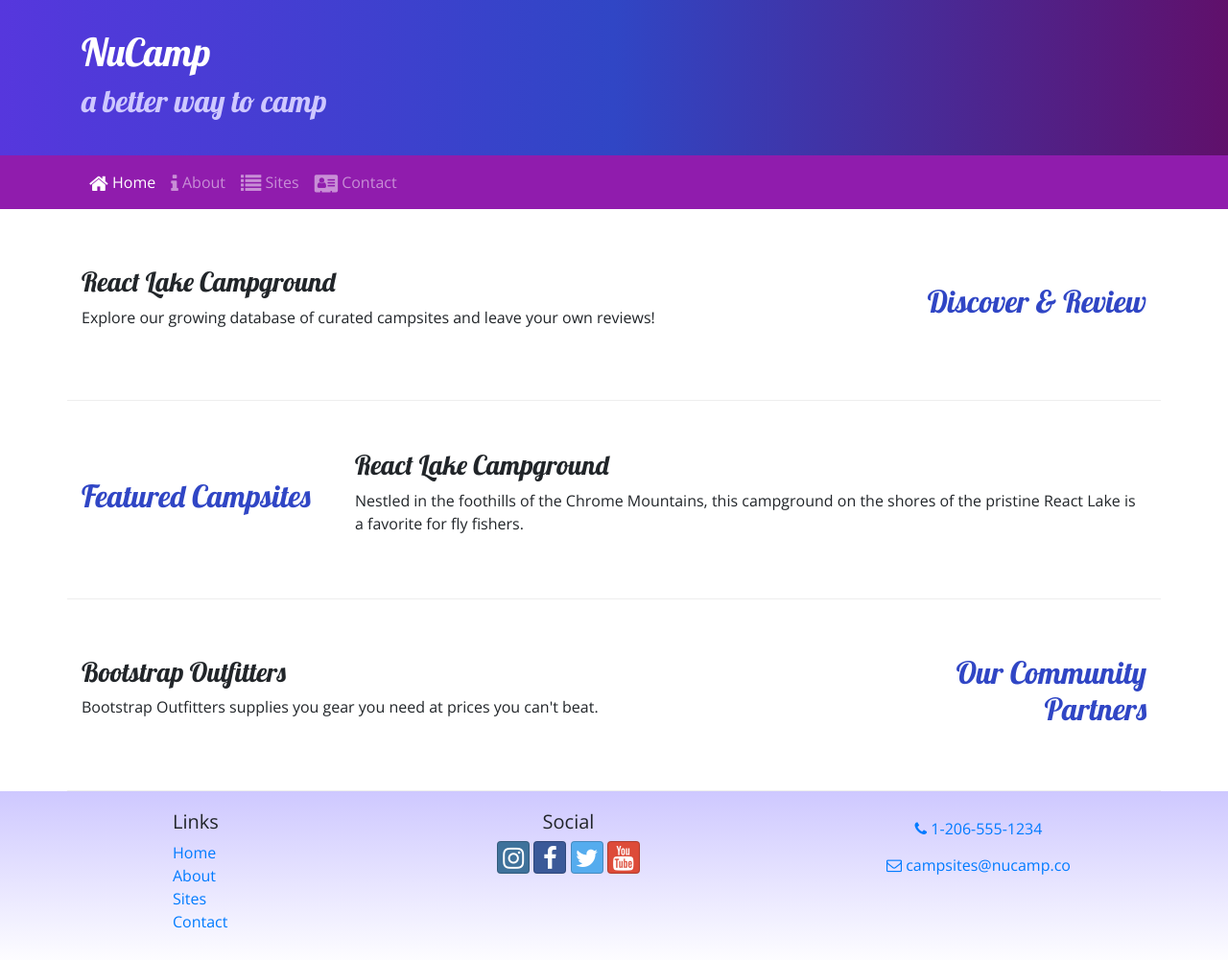
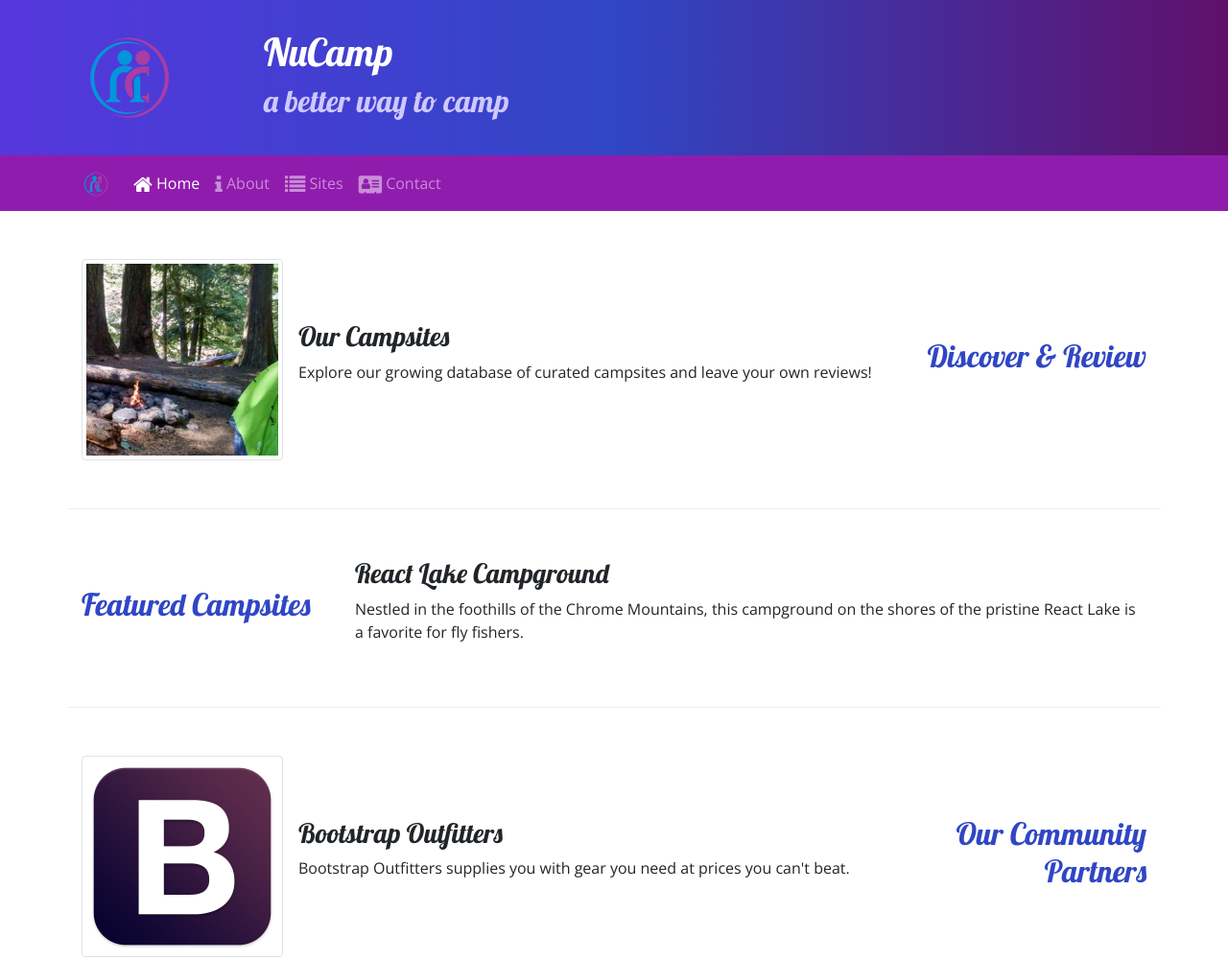
Before and after one commit to technologikl/nucamp-bootstrap, a website: page index.html in a window 1280 px wide. Shown: the top 1001 px of the page at 96% size. Drawn offline with nearby package versions, Linux system fonts and the light colour scheme.

Commit message:
Images and Media

```diff
--- a/index.html
+++ b/index.html
@@ -22,6 +22,10 @@
         <header class="jumbotron jumbotron-fluid">
             <div class="container">
                 <div class="row">
+                    <div class="col-4 col-sm-3 col-md-2 align-self-center">
+                        <img src="img/logo.png" class="img-fluid" />
+                    </div>
+
                     <div class="col">
                         <h1>NuCamp</h1>
                         <h2>a better way to camp</h2>
@@ -32,7 +36,8 @@
 
         <nav class="navbar navbar-expand-sm navbar-dark sticky-top">
             <div class="container">
-                <button class="navbar-toggler ml-auto" type="button" data-toggle="collapse" data-target="#nucampNavbar">
+                <a class="navbar-brand" href="#"><img src="img/logo.png" height="30" width="30" /></a>
+                <button class="navbar-toggler" type="button" data-toggle="collapse" data-target="#nucampNavbar">
                     <span class="navbar-toggler-icon"></span>
                 </button>
 
@@ -54,8 +59,13 @@
                 </div>
 
                 <div class="col">
-                    <h3>React Lake Campground</h3>
-                    <p class="d-none d-sm-block">Explore our growing database of curated campsites and leave your own reviews!</p>
+                    <div class="media">
+                        <img class="d-flex mr-3 img-thumbnail" src="img/breadcrumb-trail-thumb.jpg" alt="Breadcrumb Trail" />
+                        <div class="media-body align-self-center">
+                            <h3>Our Campsites</h3>
+                            <p class="d-none d-sm-block">Explore our growing database of curated campsites and leave your own reviews!</p>
+                        </div>
+                    </div>
                 </div>
             </div>
 
@@ -76,8 +86,13 @@
                 </div>
 
                 <div class="col">
-                    <h3>Bootstrap Outfitters</h3>
-                    <p class="d-none d-sm-block">Bootstrap Outfitters supplies you gear you need at prices you can't beat.</p>
+                    <div class="media">
+                        <img class="d-flex mr-3 img-thumbnail" src="img/bootstrap-thumb.png" alt="Bootstrap Outfitters" />
+                        <div class="media-body align-self-center">
+                            <h3>Bootstrap Outfitters</h3>
+                            <p class="d-none d-sm-block">Bootstrap Outfitters supplies you with gear you need at prices you can't beat.</p>
+                        </div>
+                    </div>
                 </div>
             </div>
         </div>
```
Also changed, not shown: aboutus.html (+6 -1 lines), contactus.html (+6 -1 lines), img/bootstrap-thumb.png (added), img/breadcrumb-trail-thumb.jpg (added), img/breadcrumb-trail.jpg (added), img/chrome-river-thumb.jpg (added), img/chrome-river.jpg (added), img/logo.png (added), img/react-lake-thumb.jpg (added), img/react-lake.jpg (added).
